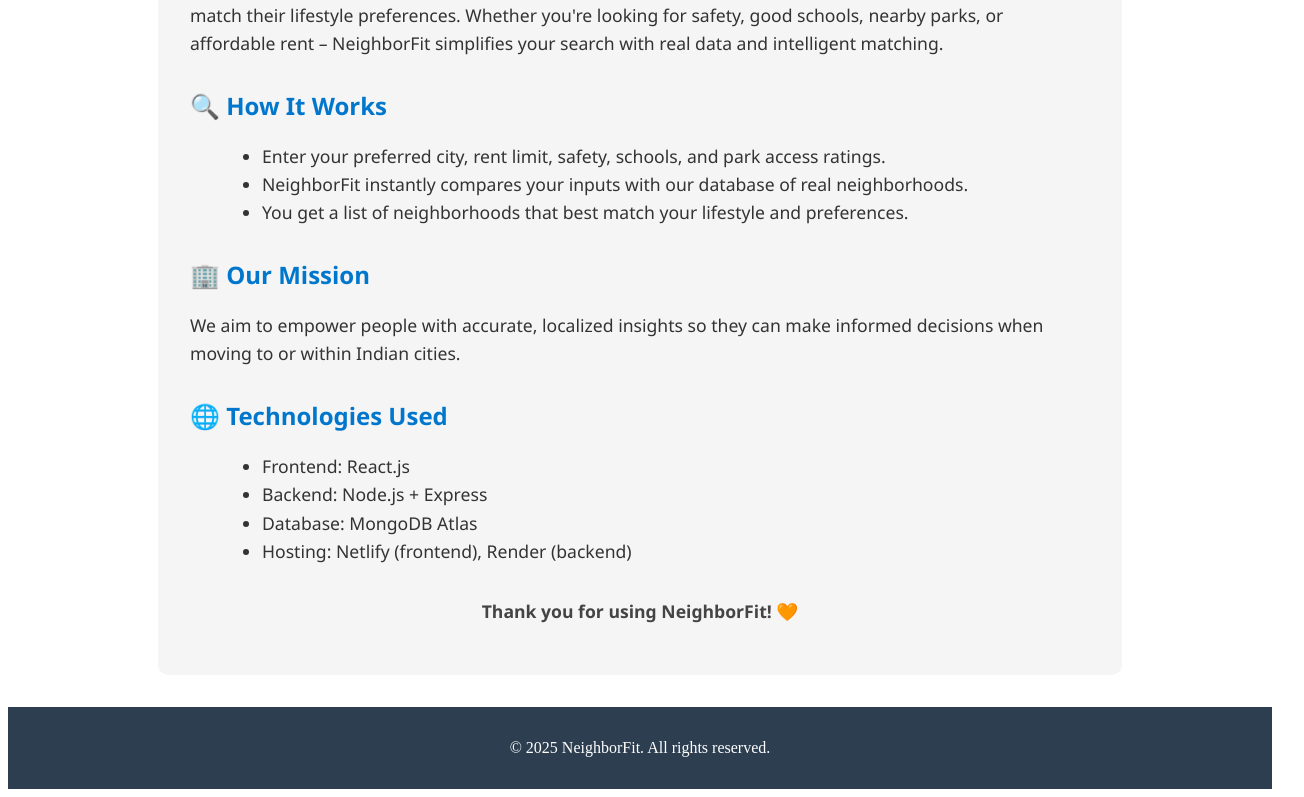
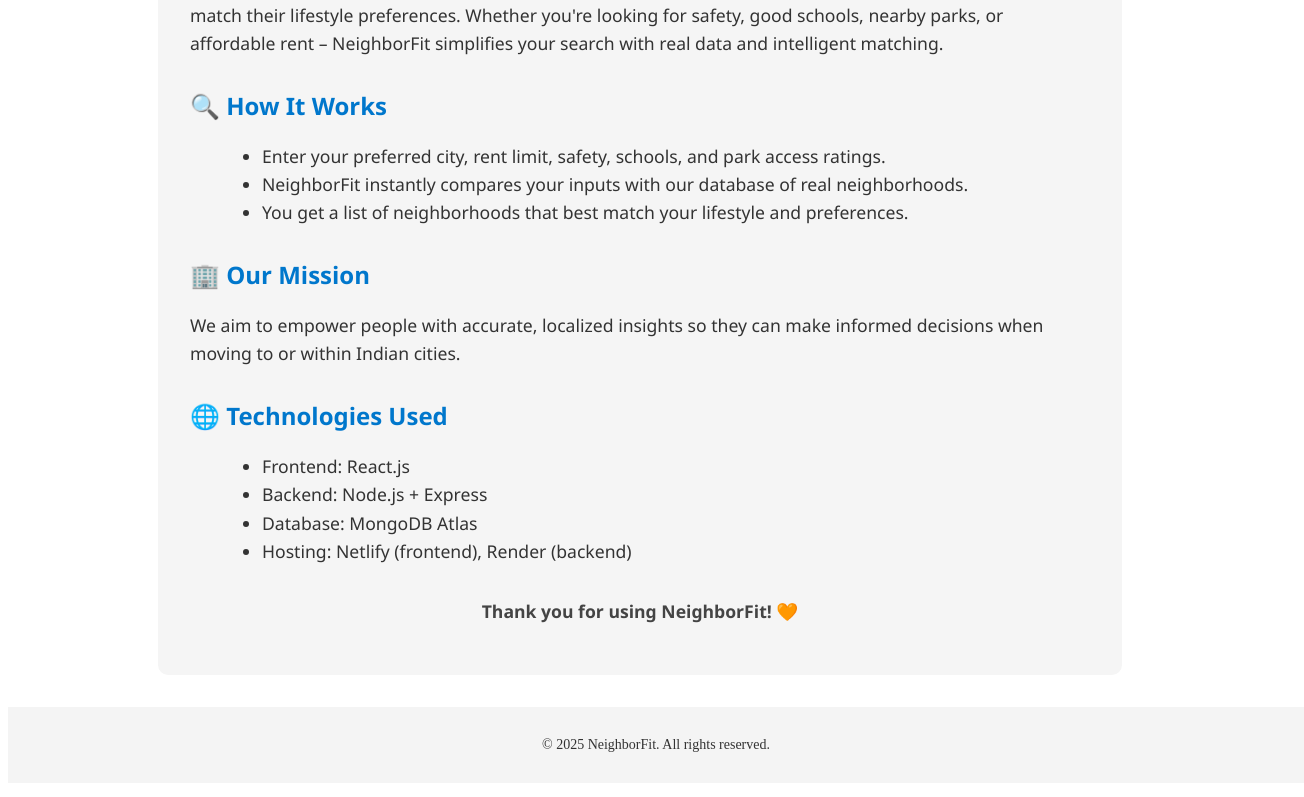
Before and after one commit to RutvikVana/neighborfit, a React (Create React App) app in the folder client/: page /about in a window 1280 px wide. Shown: the part 281-1078 px from the top of the page, 1304 px wide, since content can reach past the window. Built offline with nearby package versions, Linux system fonts and the light colour scheme.

Commit message:
Add global footer component with © 2025 notice

```diff
--- a/client/src/components/Footer.css
+++ b/client/src/components/Footer.css
@@ -1,8 +1,11 @@
-/* Footer.css */
+/* src/components/Footer.css */
 .footer {
-  margin-top: 2rem;
-  background-color: #2c3e50;
-  color: white;
+  background-color: #f4f4f4;
+  text-align: center;
   padding: 1rem;
-  text-align: center;
+  color: #333;
+  font-size: 14px;
+  position: relative;
+  bottom: 0;
+  width: 100%;
 }
--- a/client/src/components/Footer.js
+++ b/client/src/components/Footer.js
@@ -1,12 +1,12 @@
 import React from "react";
 import "./Footer.css";
 
-function Footer() {
+const Footer = () => {
   return (
     <footer className="footer">
       <p>© 2025 NeighborFit. All rights reserved.</p>
     </footer>
   );
-}
+};
 
 export default Footer;
```
